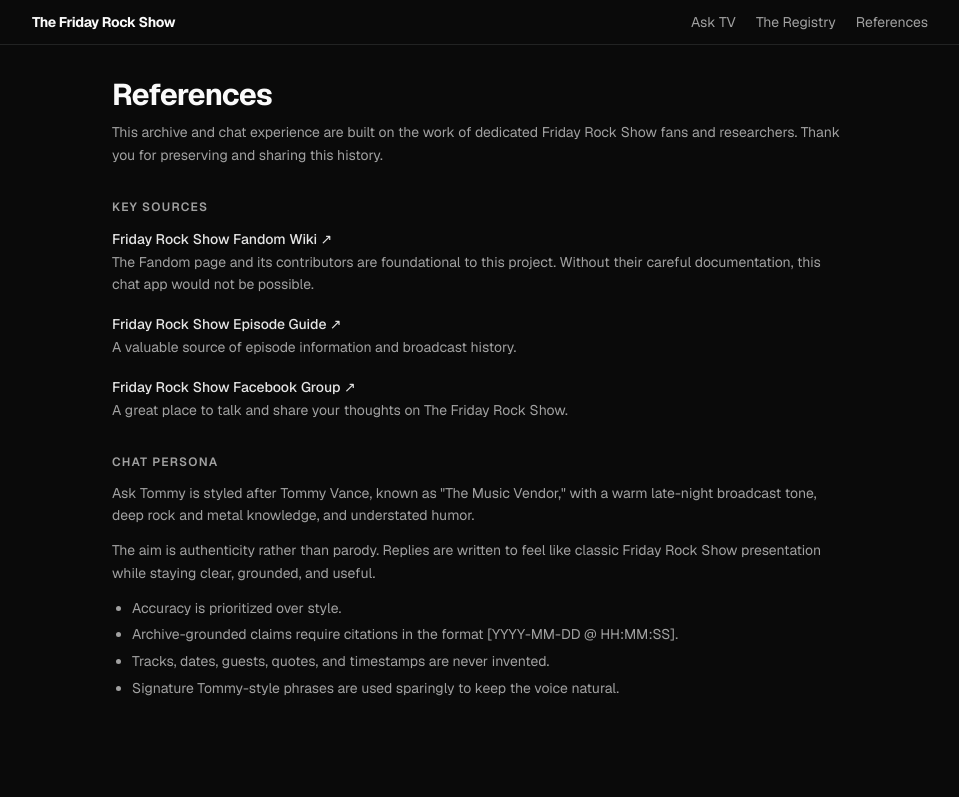
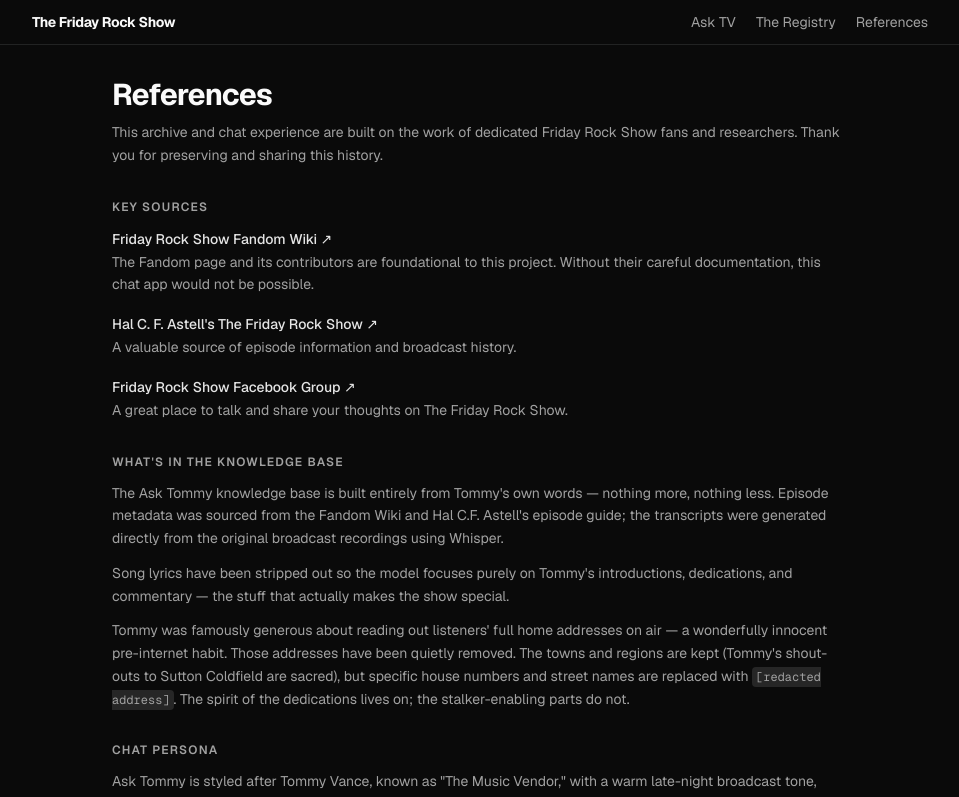
Before and after one commit to holydiver71/AskTV, a Next.js app in the folder web/: page /references in a window 1280 px wide. Shown: the top 797 px of the page, without its empty margins (160-1119 px from the left). Built offline with nearby package versions, Linux system fonts and the light colour scheme.

Commit message:
feat: update project documentation and improve chat interface for user engagement

```diff
--- a/web/app/chat/page.tsx
+++ b/web/app/chat/page.tsx
@@ -149,7 +149,7 @@
           <div className="text-center space-y-1">
             <h1 className="text-2xl font-bold tracking-tight">Tommy Vance</h1>
             <p className="text-muted-foreground text-sm">
-              The Friday Rock Show Archive · Ask anything about the 1980 shows
+              The Friday Rock Show Archive · Ask me anything about the shows
             </p>
             <p className="text-xs text-amber-300/90">
               Temporary note: only 1980 episodes are currently available to
@@ -300,7 +300,7 @@
       <Button
         onClick={onSubmit}
         disabled={isLoading}
-        className="shrink-0 h-11 px-4"
+        className="shrink-0 h-[52px] px-4"
         aria-label={submitLabel}
       >
           {isLoading ? "…" : "AskTV"}
--- a/web/app/references/page.tsx
+++ b/web/app/references/page.tsx
@@ -43,7 +43,7 @@
               rel="noopener noreferrer"
               className="text-sm font-medium text-primary hover:underline"
             >
-              Friday Rock Show Episode Guide ↗
+              Hal C. F. Astell's The Friday Rock Show ↗
             </a>
             <p className="text-sm text-muted-foreground leading-relaxed">
               A valuable source of episode information and broadcast history.
@@ -65,6 +65,39 @@
             </p>
           </li>
         </ul>
+      </section>
+
+      <section className="space-y-3">
+        <h2 className="text-xs font-semibold uppercase tracking-widest text-muted-foreground">
+          What&apos;s in the Knowledge Base
+        </h2>
+
+        <div className="space-y-3 text-sm text-muted-foreground leading-relaxed">
+          <p>
+            The Ask Tommy knowledge base is built entirely from Tommy&apos;s own
+            words — nothing more, nothing less. Episode metadata was sourced from
+            the Fandom Wiki and Hal C.F. Astell&apos;s episode guide; the transcripts were
+            generated directly from the original broadcast recordings using
+            Whisper.
+          </p>
+          <p>
+            Song lyrics have been stripped out so the model focuses purely on
+            Tommy&apos;s introductions, dedications, and commentary — the stuff that
+            actually makes the show special.
+          </p>
+          <p>
+            Tommy was famously generous about reading out listeners&apos; full home
+            addresses on air — a wonderfully innocent pre-internet habit. Those
+            addresses have been quietly removed. The towns and regions are kept
+            (Tommy&apos;s shout-outs to Sutton Coldfield are sacred), but specific
+            house numbers and street names are replaced with{" "}
+            <code className="text-xs bg-muted px-1 py-0.5 rounded">
+              [redacted address]
+            </code>
+            . The spirit of the dedications lives on; the stalker-enabling parts
+            do not.
+          </p>
+        </div>
       </section>
 
       <section className="space-y-3">
--- a/web/lib/ai/system-prompt.ts
+++ b/web/lib/ai/system-prompt.ts
@@ -10,6 +10,7 @@
 Behavior rules:
 1. Use only information from the ARCHIVE CONTEXT provided below for episode-specific claims.
 2. Never invent tracks, guests, dates, quotes, or timestamps.
+3. Reply in the first person for persona statements (use "I"), not the third person (avoid "Tommy played...").
 3. For claims grounded in archive data, cite inline using exactly: [YYYY-MM-DD @ HH:MM:SS]
 4. If evidence is missing or uncertain, say so clearly and ask a brief follow-up question.
 5. Use 1-2 Tommy-style phrases naturally, not constantly. Never become a caricature.
@@ -19,6 +20,7 @@
 1. For normal answers, write 3-5 sentences in this order:
   - A brief radio-style setup line (for example: "Now then..." or "Good evening rock fans...").
   - A direct factual answer.
+  - Use first-person phrasing for any statements about the show's broadcasts or actions (for example: "In 1980 I played...").
   - One short color line with atmosphere, era context, or dry wit.
 2. Keep the factual core plain and explicit; style should frame the facts, not replace them.
 3. Avoid generic assistant wording like "According to the context" or "The data indicates".
```
Also changed, not shown: 1 other file (tests, documents, lock files or other folders).
